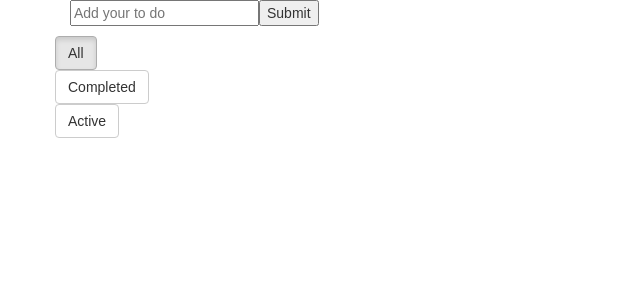
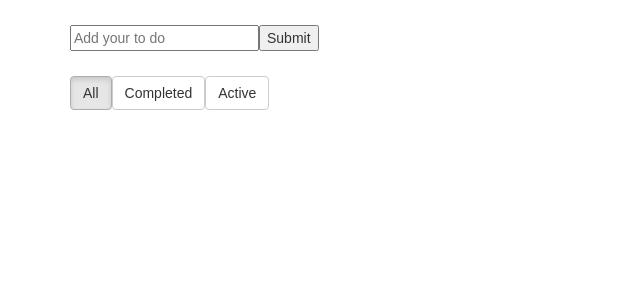
Before and after one commit to samnags/react-redux-todo, a React app: page / in a window 1280 px wide. Shown: the top 300 px of the page, without its empty margins (0-640 px from the left). Built offline with nearby package versions, Linux system fonts and the light colour scheme.

Commit message:
css edits

```diff
--- a/src/components/footer.js
+++ b/src/components/footer.js
@@ -6,18 +6,16 @@ import FilterLink  from '../containers/filter_link'
 
 export const Footer = () => {
   return (
-    <div className='row'>
-      <div className='col-md-12'>
-        <FilterLink todofilter='SHOW_ALL'>
+    <div>
+        <FilterLink className="col-md-4" todofilter='SHOW_ALL'>
           All
         </FilterLink>
-        <FilterLink todofilter='SHOW_COMPLETED'>
+        <FilterLink className="col-md-4" todofilter='SHOW_COMPLETED'>
           Completed
         </FilterLink>
-        <FilterLink todofilter='SHOW_ACTIVE'>
+        <FilterLink className="col-md-4" todofilter='SHOW_ACTIVE'>
           Active
         </FilterLink>
-      </div>
     </div>
   )
 }
--- a/src/containers/filter_link.js
+++ b/src/containers/filter_link.js
@@ -16,14 +16,12 @@ class FilterLink extends Component {
 
   render() {
     return (
-      <div className='row'>
       <button
         className={this.props.active ? 'btn btn-default active' : 'btn btn-default' }
         onClick={() => this.setFilter(this.props.todofilter)}
         >
         {this.props.children}
       </button>
-      </div>
     )
   }
 }
--- a/src/index.css
+++ b/src/index.css
@@ -3,3 +3,8 @@ body {
   padding: 0;
   font-family: sans-serif;
 }
+
+.row {
+  padding-top: 25px;
+  padding-bottom: 15px;
+}
```
